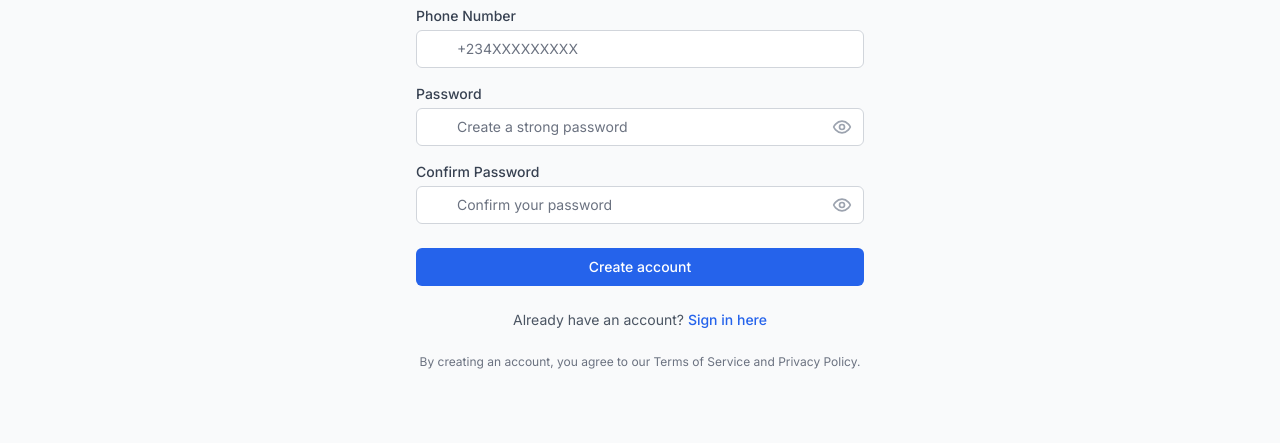
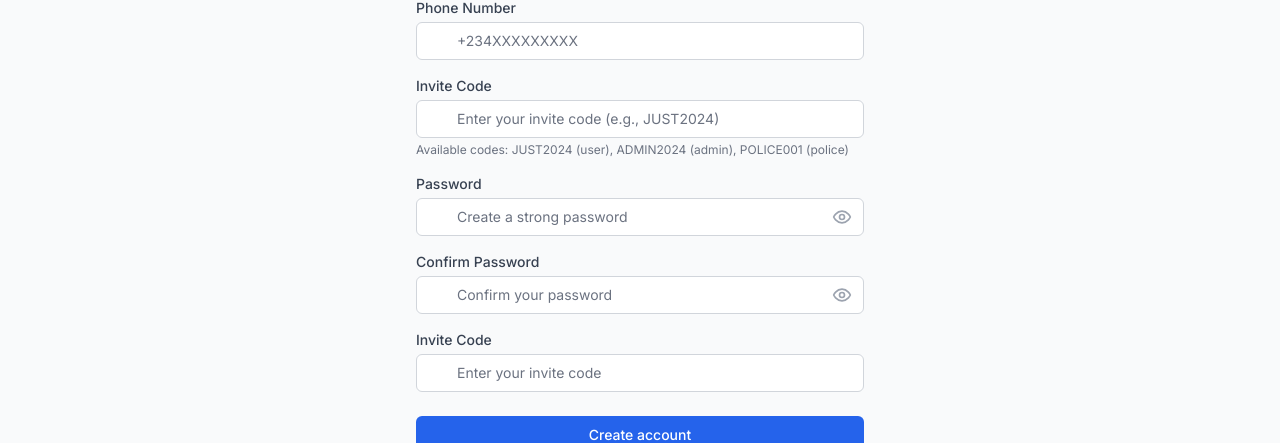
Before and after one commit to ejoeltech/JUSTng, a React (Vite) app in the folder frontend/: page /register in a window 1280 px wide. Shown: the part 487-930 px from the top of the page. Built offline with nearby package versions, Linux system fonts and the light colour scheme; no server answers.

Commit message:
Add invite code field to registration form - Fix 400 error

```diff
--- a/frontend/src/contexts/AuthContext.jsx
+++ b/frontend/src/contexts/AuthContext.jsx
@@ -59,14 +59,15 @@ export const AuthProvider = ({ children }) => {
     }
   }
 
-  const signUp = async (email, password, phone, fullName) => {
+  const signUp = async (email, password, phone, fullName, inviteCode) => {
     try {
       // Use API service for registration
       const result = await apiService.auth.register({
         email,
         password,
         phone,
-        fullName
+        fullName,
+        inviteCode
       })
 
       if (result.user) {
--- a/frontend/src/pages/Register.jsx
+++ b/frontend/src/pages/Register.jsx
@@ -1,7 +1,7 @@
 import { useState } from 'react'
 import { Link, useNavigate } from 'react-router-dom'
 import { useAuth } from '../contexts/AuthContext'
-import { Eye, EyeOff, Mail, Lock, User, Phone, AlertCircle } from 'lucide-react'
+import { Eye, EyeOff, Mail, Lock, User, Phone, AlertCircle, Key } from 'lucide-react'
 import toast from 'react-hot-toast'
 
 const Register = () => {
@@ -10,7 +10,8 @@ const Register = () => {
     email: '',
     phone: '',
     password: '',
-    confirmPassword: ''
+    confirmPassword: '',
+    inviteCode: ''
   })
   const [showPassword, setShowPassword] = useState(false)
   const [showConfirmPassword, setShowConfirmPassword] = useState(false)
@@ -70,6 +71,12 @@ const Register = () => {
       newErrors.confirmPassword = 'Passwords do not match'
     }
 
+    if (!formData.inviteCode) {
+      newErrors.inviteCode = 'Invite code is required'
+    } else if (!/^[A-Za-z0-9]{8,16}$/.test(formData.inviteCode)) {
+      newErrors.inviteCode = 'Invite code must be 8-16 alphanumeric characters'
+    }
+
     setErrors(newErrors)
     return Object.keys(newErrors).length === 0
   }
@@ -85,7 +92,8 @@ const Register = () => {
         formData.email,
         formData.password,
         formData.phone,
-        formData.fullName
+        formData.fullName,
+        formData.inviteCode
       )
 
       if (error) {
@@ -216,6 +224,39 @@ const Register = () => {
             </div>
 
             <div>
+              <label htmlFor="inviteCode" className="block text-sm font-medium text-gray-700">
+                Invite Code
+              </label>
+              <div className="mt-1 relative">
+                <div className="absolute inset-y-0 left-0 pl-3 flex items-center pointer-events-none">
+                  <Key className="h-5 w-5 text-gray-400" />
+                </div>
+                <input
+                  id="inviteCode"
+                  name="inviteCode"
+                  type="text"
+                  autoComplete="off"
+                  required
+                  value={formData.inviteCode}
+                  onChange={handleChange}
+                  className={`appearance-none relative block w-full pl-10 pr-3 py-2 border ${
+                    errors.inviteCode ? 'border-red-300' : 'border-gray-300'
+                  } placeholder-gray-500 text-gray-900 rounded-md focus:outline-none focus:ring-primary-500 focus:border-primary-500 focus:z-10 sm:text-sm`}
+                  placeholder="Enter your invite code (e.g., JUST2024)"
+                />
+              </div>
+              {errors.inviteCode && (
+                <div className="mt-1 flex items-center text-sm text-red-600">
+                  <AlertCircle className="h-4 w-4 mr-1" />
+                  {errors.inviteCode}
+                </div>
+              )}
+              <p className="mt-1 text-xs text-gray-500">
+                Available codes: JUST2024 (user), ADMIN2024 (admin), POLICE001 (police)
+              </p>
+            </div>
+
+            <div>
               <label htmlFor="password" className="block text-sm font-medium text-gray-700">
                 Password
               </label>
@@ -296,6 +337,36 @@ const Register = () => {
                 </div>
               )}
             </div>
+
+            <div>
+              <label htmlFor="inviteCode" className="block text-sm font-medium text-gray-700">
+                Invite Code
+              </label>
+              <div className="mt-1 relative">
+                <div className="absolute inset-y-0 left-0 pl-3 flex items-center pointer-events-none">
+                  <Key className="h-5 w-5 text-gray-400" />
+                </div>
+                <input
+                  id="inviteCode"
+                  name="inviteCode"
+                  type="text"
+                  autoComplete="off"
+                  required
+                  value={formData.inviteCode}
+                  onChange={handleChange}
+                  className={`appearance-none relative block w-full pl-10 pr-3 py-2 border ${
+                    errors.inviteCode ? 'border-red-300' : 'border-gray-300'
+                  } placeholder-gray-500 text-gray-900 rounded-md focus:outline-none focus:ring-primary-500 focus:border-primary-500 focus:z-10 sm:text-sm`}
+                  placeholder="Enter your invite code"
+                />
+              </div>
+              {errors.inviteCode && (
+                <div className="mt-1 flex items-center text-sm text-red-600">
+                  <AlertCircle className="h-4 w-4 mr-1" />
+                  {errors.inviteCode}
+                </div>
+              )}
+            </div>
           </div>
 
           <div>
```
Also changed, not shown: frontend/api/auth/login.js (+7 -33 lines), frontend/api/health.js (deleted, +0 -46 lines).
